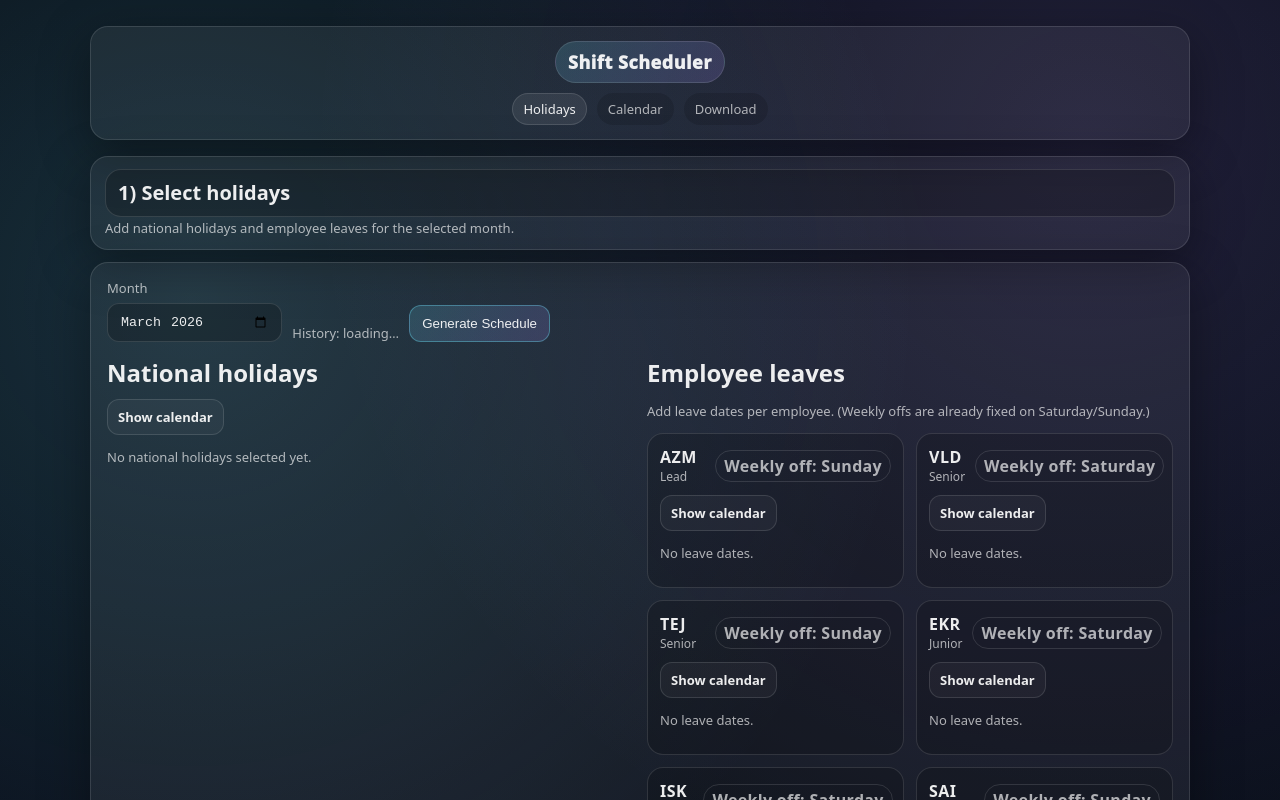
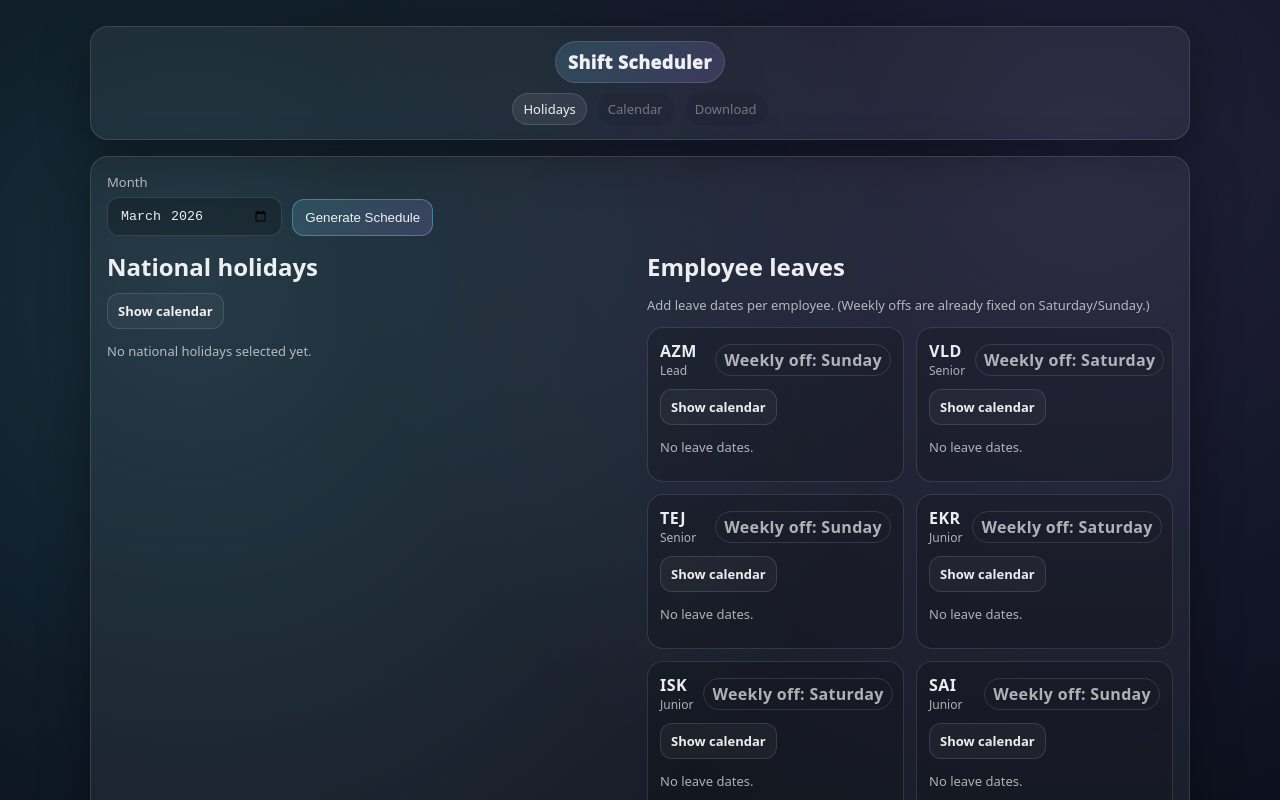
Before and after one commit to vivekssharma13/ShiftScheduler, a React (Vite) app: page /holidays in a window 1280 px wide. Shown: the top 800 px of the page. Built offline with nearby package versions, Linux system fonts and the light colour scheme.

Commit message:
Gate navigation until schedule generated

```diff
--- a/src/components/Layout.jsx
+++ b/src/components/Layout.jsx
@@ -1,8 +1,21 @@
 import React from "react";
-import { NavLink } from "react-router-dom";
+import { NavLink, useLocation, useSearchParams } from "react-router-dom";
 import "../styles/app.css";
+import { useSchedule } from "../state/scheduleStore.js";
 
 export default function Layout({ title, subtitle, children }) {
+  const { generated } = useSchedule();
+  const location = useLocation();
+  const [searchParams] = useSearchParams();
+
+  const hasSchedule = Boolean(generated?.scheduleByDate);
+  const isScheduleRoute = location.pathname === "/schedule";
+  const isExportRoute = location.pathname === "/export";
+  const isHistoryView = isScheduleRoute && Boolean(searchParams.get("history"));
+
+  const canOpenCalendar = hasSchedule || isHistoryView || isScheduleRoute;
+  const canOpenDownload = hasSchedule || isExportRoute;
+
   return (
     <div className="app">
       <header className="top">
@@ -15,27 +28,42 @@ export default function Layout({ title, subtitle, children }) {
           >
             Holidays
           </NavLink>
+            {canOpenCalendar ? (
               <NavLink
                 to="/schedule"
                 className={({ isActive }) => (isActive ? "step active" : "step")}
               >
                 Calendar
               </NavLink>
+            ) : (
+              <span className="step disabled" aria-disabled="true" title="Generate a schedule first">
+                Calendar
+              </span>
+            )}
+
+            {canOpenDownload ? (
               <NavLink
                 to="/export"
                 className={({ isActive }) => (isActive ? "step active" : "step")}
               >
                 Download
               </NavLink>
+            ) : (
+              <span className="step disabled" aria-disabled="true" title="Generate a schedule first">
+                Download
+              </span>
+            )}
           </nav>
         </div>
       </header>
 
       <main className="main">
+        {title || subtitle ? (
           <div className="pageHead">
-          <h1 className="pageTitle">{title}</h1>
+            {title ? <h1 className="pageTitle">{title}</h1> : null}
             {subtitle ? <p className="sub">{subtitle}</p> : null}
           </div>
+        ) : null}
         {children}
       </main>
 
--- a/src/pages/ExportPage.jsx
+++ b/src/pages/ExportPage.jsx
@@ -1,4 +1,4 @@
-import React, { useMemo } from "react";
+import React, { useEffect, useMemo } from "react";
 import { useNavigate } from "react-router-dom";
 import Layout from "../components/Layout.jsx";
 import { buildScheduleCsv, downloadCsv } from "../utils/csv.js";
@@ -15,6 +15,10 @@ export default function ExportPage() {
 
   const canDownload = Boolean(generated.scheduleByDate);
 
+  useEffect(() => {
+    if (!generated?.scheduleByDate) nav("/holidays", { replace: true });
+  }, [generated?.scheduleByDate, nav]);
+
   const summary = useMemo(() => {
     const warningCount = generated.warnings?.length ?? 0;
     const errorCount = generated.errors?.length ?? 0;
@@ -23,7 +27,7 @@ export default function ExportPage() {
 
   return (
     <Layout
-      title="3) Download"
+      title="Download"
       subtitle="Review the final schedule summary and export to CSV."
     >
       <section className="panel">
--- a/src/pages/HolidaysPage.jsx
+++ b/src/pages/HolidaysPage.jsx
@@ -101,10 +101,7 @@ export default function HolidaysPage() {
   }
 
   return (
-    <Layout
-      title="1) Select holidays"
-      subtitle="Add national holidays and employee leaves for the selected month."
-    >
+    <Layout>
       <section className="panel">
         <div className="row">
           <label className="label">
@@ -116,10 +113,6 @@ export default function HolidaysPage() {
               onChange={(e) => setMonthFromInput(e.target.value)}
             />
           </label>
-
-          <div className="muted" style={{ alignSelf: "end" }}>
-            History: {historyStatus.loading ? "loading…" : `${historyLibraryMonths.length} uploaded`}
-          </div>
 
           <div className="actions">
             <button
@@ -272,6 +265,9 @@ export default function HolidaysPage() {
 
           <div>
             <h2 className="h">History uploads</h2>
+            <p className="muted" style={{ marginTop: 6 }}>
+              History: {historyStatus.loading ? "loading…" : `${historyLibraryMonths.length} uploaded`}
+            </p>
             <p className="muted">
               Upload prior month CSVs to balance future schedules. Files are stored in this browser
               (survive refresh).
--- a/src/pages/SchedulePage.jsx
+++ b/src/pages/SchedulePage.jsx
@@ -52,6 +52,11 @@ export default function SchedulePage() {
   const [historyError, setHistoryError] = useState(null);
 
   const readOnly = Boolean(historyMonthKey);
+
+  useEffect(() => {
+    if (readOnly) return;
+    if (!generated?.scheduleByDate) nav("/holidays", { replace: true });
+  }, [readOnly, generated?.scheduleByDate, nav]);
 
   function beginTapMove(payload) {
     if (readOnly) return;
@@ -288,7 +293,7 @@ export default function SchedulePage() {
 
   return (
     <Layout
-      title="2) Review & edit schedule"
+      title="Review & edit schedule"
       subtitle={
         readOnly
           ? `Viewing uploaded history: ${historyMonthKey}`
--- a/src/styles/app.css
+++ b/src/styles/app.css
@@ -109,6 +109,11 @@ h1 {
   border-radius: 999px;
   text-decoration: none;
   background: rgba(0, 0, 0, 0.14);
+}
+
+.step.disabled {
+  opacity: 0.55;
+  cursor: not-allowed;
 }
 
 .step.active {
```
Lines whose indentation alone changed are shown as unchanged.
